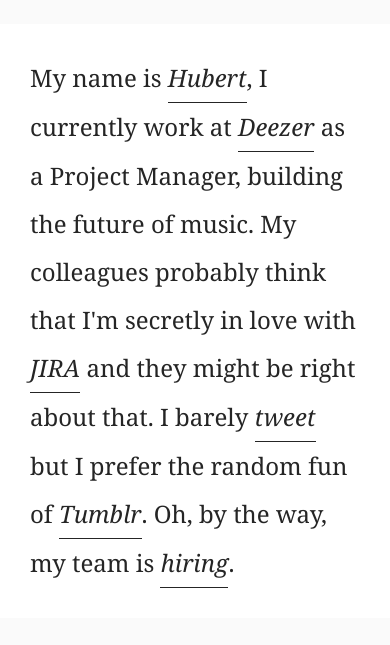
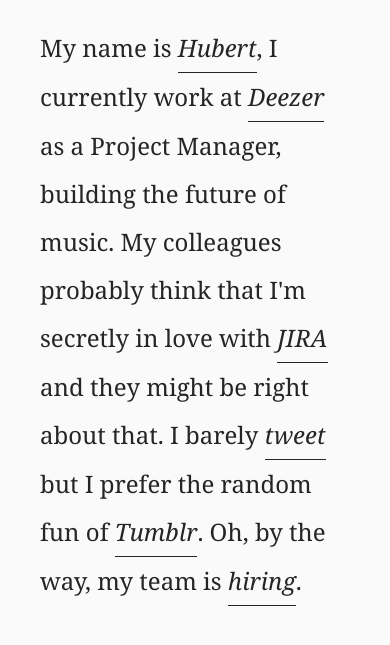
Before and after one commit to greird/greird.github.io, a PHP site: page / in a window 390 px wide. Shown: the top 645 px of the page. Run offline with PHP 8.4, Linux system fonts and the light colour scheme; some libraries are stand-ins or nearby versions.

Commit message:
ajust mobile css

```diff
--- a/css/mobile.css
+++ b/css/mobile.css
@@ -3,12 +3,14 @@
    body, element1, element2 {
       width: auto;
       margin: 0;
-      padding: 0;
+      padding: 0px 40px;
    }
 
    p {
       font-size: 1.5em;
       line-height: 2em;
+      padding: 0;
+      background-color: #fafafa;
    }
 
    .hide_mobile {
```
